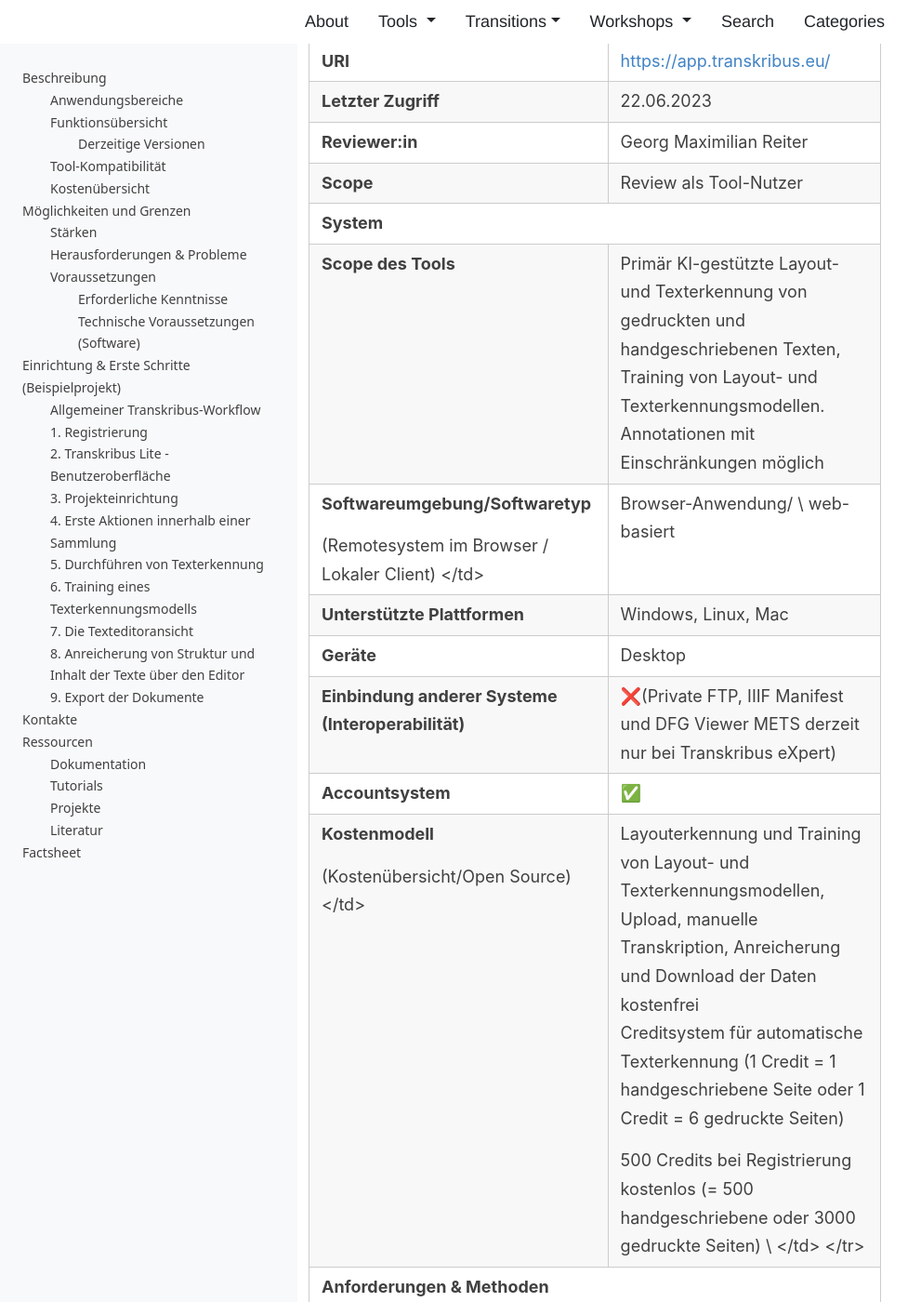
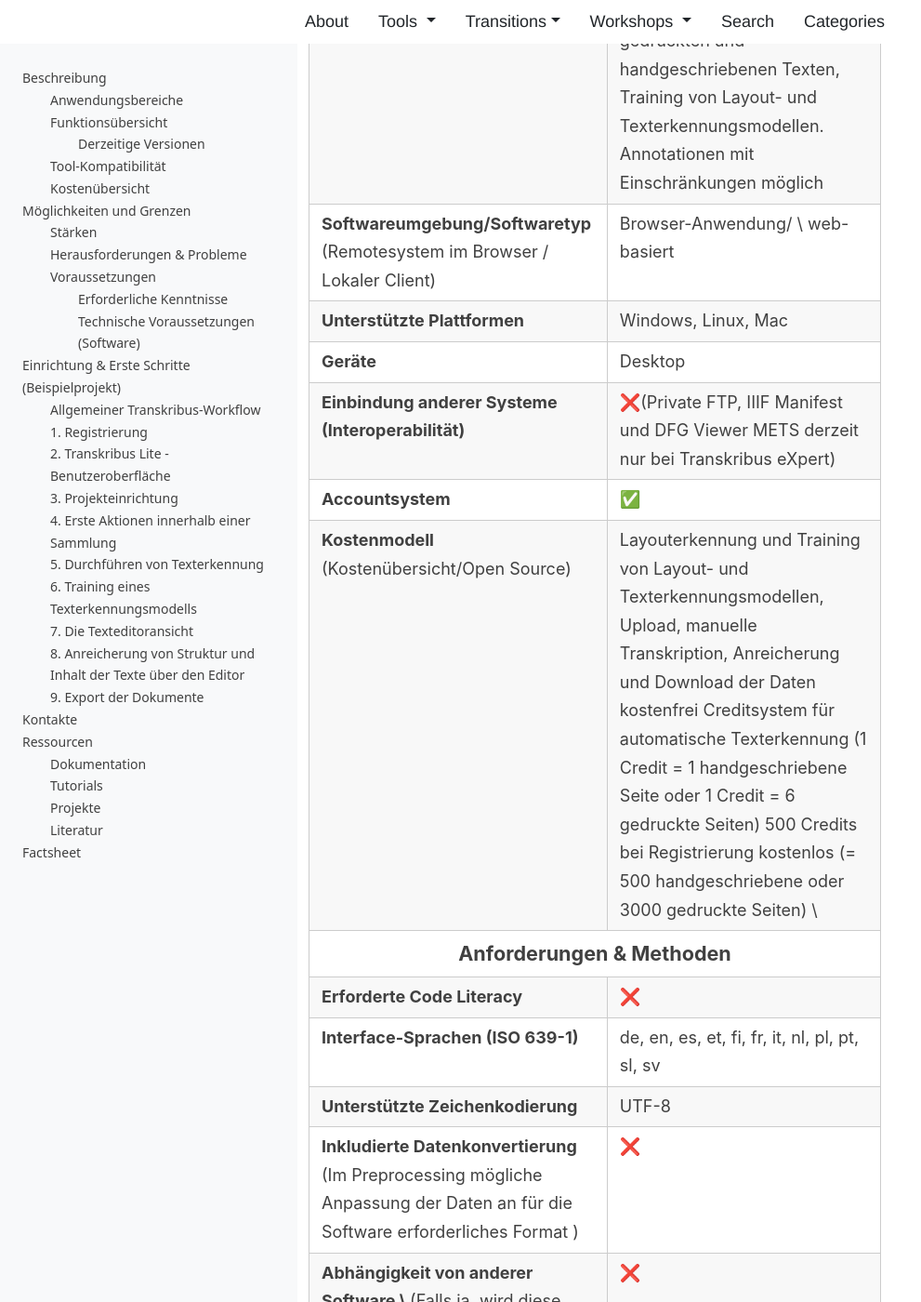
Before and after one commit to DigEdTnT/digedtnt.github.io, a Jekyll site: the page built from _posts/2023-04-24-transkribus.md, in a window 1280 px wide and 1400 px high, scrolled down 25827 px. Shown: the whole window at 93% size, without its empty margins (0-991 px from the left). Built offline with Jekyll 4.4.1, drawn with Linux system fonts in a browser that asks for light colours; some of the changed text lies outside the part shown.

Commit message:
update factsheet

```diff
--- a/_posts/2023-04-24-transkribus.md
+++ b/_posts/2023-04-24-transkribus.md
@@ -451,41 +451,7 @@
 
 <table>
   <tr>
-   <td colspan="2" ><strong>Tool</strong>
-   </td>
-  </tr>
-  <tr>
-   <td><strong>Tool-Name</strong>
-   </td>
-   <td>Transkribus Lite
-   </td>
-  </tr>
-  <tr>
-   <td><strong>URI</strong>
-   </td>
-   <td><a href="https://app.transkribus.eu/">https://app.transkribus.eu/</a>
-   </td>
-  </tr>
-  <tr>
-   <td><strong>Letzter Zugriff</strong>
-   </td>
-   <td>22.06.2023
-   </td>
-  </tr>
-  <tr>
-   <td><strong>Reviewer:in</strong>
-   </td>
-   <td>Georg Maximilian Reiter
-   </td>
-  </tr>
-  <tr>
-   <td><strong>Scope</strong>
-   </td>
-   <td>Review als Tool-Nutzer
-   </td>
-  </tr>
-  <tr>
-   <td colspan="2" ><strong>System</strong>
+   <td colspan="2" style="text-align: center;font-size: 1.2em"><strong>System</strong>
    </td>
   </tr>
   <tr>
@@ -496,7 +462,6 @@
   </tr>
   <tr>
    <td><strong>Softwareumgebung/Softwaretyp</strong>
-<p>
 (Remotesystem im Browser / Lokaler Client)
    </td>
    <td>Browser-Anwendung/ \
@@ -529,19 +494,15 @@
   </tr>
   <tr>
    <td><strong>Kostenmodell</strong>
-<p>
 (Kostenübersicht/Open Source)
    </td>
    <td>Layouterkennung und Training von Layout- und Texterkennungsmodellen, Upload, manuelle Transkription, Anreicherung und Download der Daten kostenfrei
-<p>
 Creditsystem für automatische Texterkennung (1 Credit = 1 handgeschriebene Seite oder 1 Credit = 6 gedruckte Seiten)
-<p>
 500 Credits bei Registrierung kostenlos (= 500 handgeschriebene oder 3000 gedruckte Seiten) \
-
    </td>
   </tr>
   <tr>
-   <td colspan="2" ><strong>Anforderungen & Methoden</strong>
+   <td colspan="2" style="text-align: center;font-size: 1.2em"><strong>Anforderungen & Methoden</strong>
    </td>
   </tr>
   <tr>
@@ -564,7 +525,6 @@
   </tr>
   <tr>
    <td><strong>Inkludierte Datenkonvertierung</strong>
-<p>
 (Im Preprocessing mögliche Anpassung der Daten an für die Software erforderliches Format )
    </td>
    <td>❌
@@ -584,7 +544,7 @@
    </td>
   </tr>
   <tr>
-   <td colspan="2" ><strong>Dokumentation und Support</strong>
+   <td colspan="2" style="text-align: center;font-size: 1.2em"><strong>Dokumentation und Support</strong>
    </td>
   </tr>
   <tr>
@@ -627,7 +587,6 @@
    <td><strong>Verfügbarkeit von Tutorials</strong>
    </td>
    <td>✅ Schritt-für-Schritt-Anleitungen (HelpCenter, How-to-Guides),
-<p>
 instruktive mehrsprachige Einführungswebinare sowie weitere Videos auf <a href="https://www.youtube.com/@transkribus/">YouTube</a> verfügbar
    </td>
   </tr>
@@ -639,7 +598,7 @@
    </td>
   </tr>
   <tr>
-   <td colspan="2" ><strong>Nutzbarkeit & Nachhaltigkeit</strong>
+   <td colspan="2" style="text-align: center;font-size: 1.2em"><strong>Nutzbarkeit & Nachhaltigkeit</strong>
    </td>
   </tr>
   <tr>
@@ -650,7 +609,6 @@
   </tr>
   <tr>
    <td><strong>Test</strong>
-<p>
 (Gibt es ein Test Suite, um zu überprüfen, ob die Installation erfolgreich war?)
    </td>
    <td>[nicht anwendbar]
@@ -675,12 +633,11 @@
    </td>
   </tr>
   <tr>
-   <td colspan="2" ><strong>Benutzerinteraktion & Benutzeroberfläche</strong>
+   <td colspan="2" style="text-align: center;font-size: 1.2em"><strong>Benutzerinteraktion & Benutzeroberfläche</strong>
    </td>
   </tr>
   <tr>
    <td><strong>Benutzerprofil</strong>
-<p>
 (Erwartete Nutzer:innen)
    </td>
    <td>Primär GeWi-Forschungsinstitutionen und Forschende als Tool-Nutzende
@@ -688,7 +645,6 @@
   </tr>
   <tr>
    <td><strong>Benutzerinteraktion</strong>
-<p>
 (erwartete Nutzung)
    </td>
    <td>Anlegen von Sammlungen und Dokumenten, Hochladen von Dateien, KI-gestützte Layout- und Texterkennung, Training von Layout- und Texterkennungsmodellen, Anreicherung von Texten
@@ -702,14 +658,13 @@
   </tr>
   <tr>
    <td><strong>Visualisierungen </strong>
-<p>
 (Analyse-, Input-, Outputkonfigurationen)
    </td>
    <td>❌
    </td>
   </tr>
   <tr>
-   <td colspan="2" ><strong>Benutzerverwaltung</strong>
+   <td colspan="2" style="text-align: center;font-size: 1.2em"><strong>Benutzerverwaltung</strong>
    </td>
   </tr>
   <tr>
@@ -726,7 +681,7 @@
    </td>
   </tr>
   <tr>
-   <td colspan="2" ><strong>Daten- und Toolverwaltung</strong>
+   <td colspan="2" style="text-align: center;font-size: 1.2em"><strong>Daten- und Toolverwaltung</strong>
    </td>
   </tr>
   <tr>
@@ -743,7 +698,6 @@
   </tr>
   <tr>
    <td><strong>Projektspezifische Einstellungen</strong>
-<p>
 (eigene Metadaten, Tags anlegbar etc.)
    </td>
    <td>✅
@@ -762,7 +716,7 @@
    </td>
   </tr>
   <tr>
-   <td colspan="2" ><strong>Datenupload</strong>
+   <td colspan="2" style="text-align: center;font-size: 1.2em"><strong>Datenupload</strong>
    </td>
   </tr>
   <tr>
@@ -802,12 +756,11 @@
    </td>
   </tr>
   <tr>
-   <td colspan="2" ><strong>Datenbearbeitung (Transkriptionstool)</strong>
+   <td colspan="2" style="text-align: center;font-size: 1.2em"><strong>Datenbearbeitung (Transkriptionstool)</strong>
    </td>
   </tr>
   <tr>
    <td><strong>Komplexitätsgrad beim Mark-Up</strong>
-<p>
 (z.B. Verfügbarkeit von Buttons, Drag&Drop-Funktion)
    </td>
    <td>Strukturtags (Faksimilie) und Texttags, Formatauszeichnung (fett, kursiv usw.)
@@ -839,7 +792,6 @@
   </tr>
   <tr>
    <td><strong>Layoutmöglichkeiten</strong>
-<p>
 (z.B. Tabellendarstellung, Spalten wie in Zeitschriften …)
    </td>
    <td>❌
@@ -859,7 +811,6 @@
   </tr>
   <tr>
    <td><strong>Ansichtsmöglichkeiten </strong>
-<p>
 (z. B. Bearbeitungsansicht, Vorschau, Synopsen-Ansicht …)
    </td>
    <td>Bild-Texteditor-Synopse
@@ -872,7 +823,7 @@
    </td>
   </tr>
   <tr>
-   <td colspan="2" ><strong>Datenexport</strong>
+   <td colspan="2" style="text-align: center;font-size: 1.2em"><strong>Datenexport</strong>
    </td>
   </tr>
   <tr>
@@ -883,7 +834,6 @@
   </tr>
   <tr>
    <td><strong>Datenverlust </strong>
-<p>
 (nicht vollständiger Erhalt von Annotationen, die bereits vor Verwendung des Tools gemacht wurden)
    </td>
    <td>[nicht anwendbar]
```
